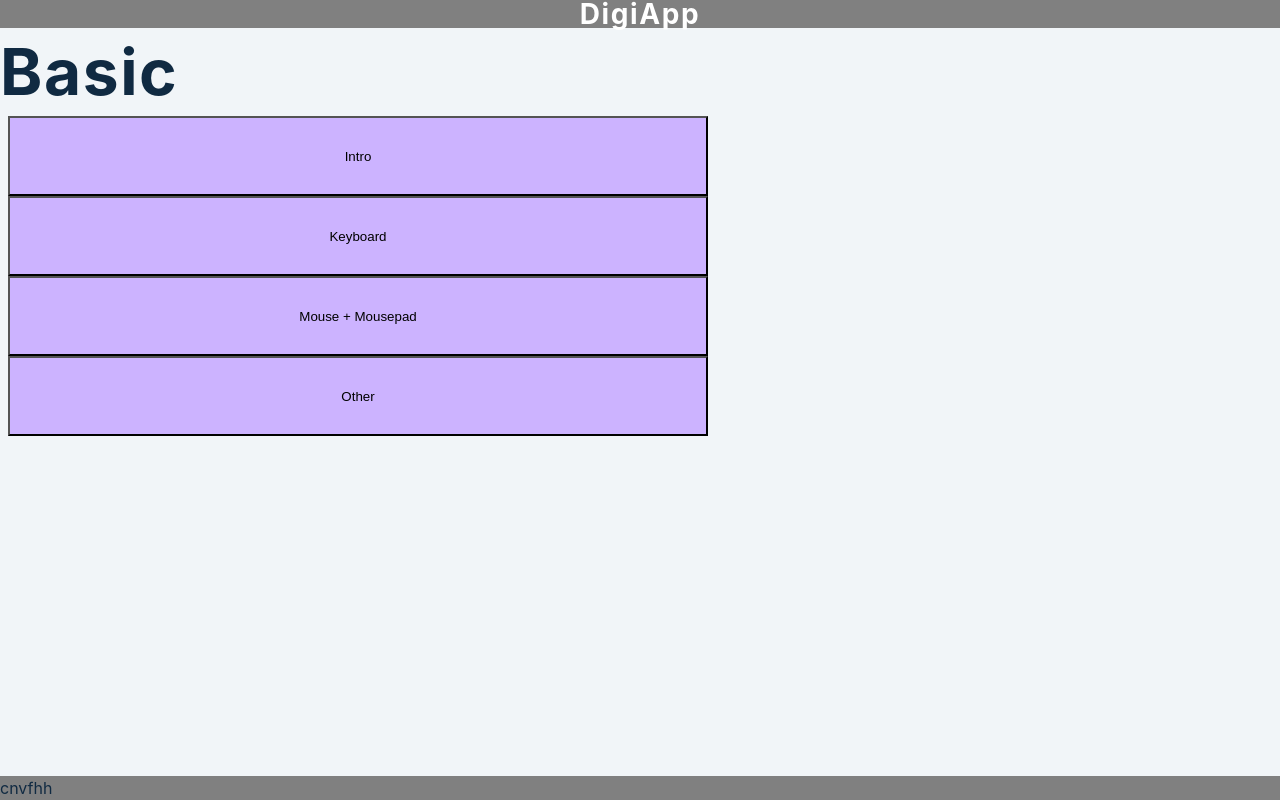
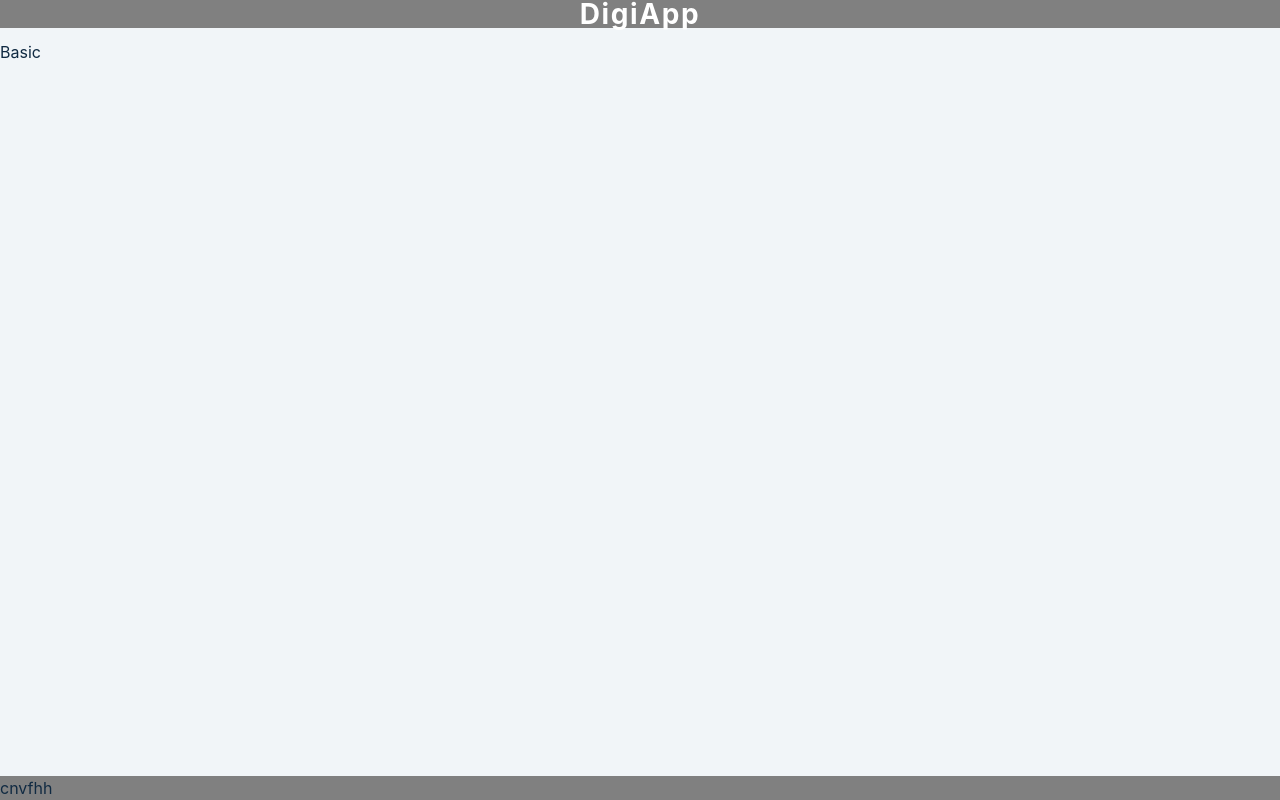
Before and after one commit to Babesgotbytes4/digi-app, a React (Create React App) app: page / in a window 1280 px wide. Built offline with nearby package versions, Linux system fonts and the light colour scheme.

Commit message:
added changes

```diff
--- a/src/views/Assessments/Assessments.js
+++ b/src/views/Assessments/Assessments.js
@@ -12,21 +12,7 @@ const Button = styled.button`
 
 
 export const Assessments = () => {
-    return <div><h1>Basic</h1>
-
-    <Button href={"/login"}>
-    Intro
-  </Button>
-  <Button href={"/login"}>
-    Keyboard
-  </Button>
-  <Button href={"/login"}>
-    Mouse + Mousepad
-  </Button>
-  <Button href={"/login"}>
-    Other
-  </Button>
-  </div>
+    return <div>Basic</div>
 };
 
 export default Assessments;
```
